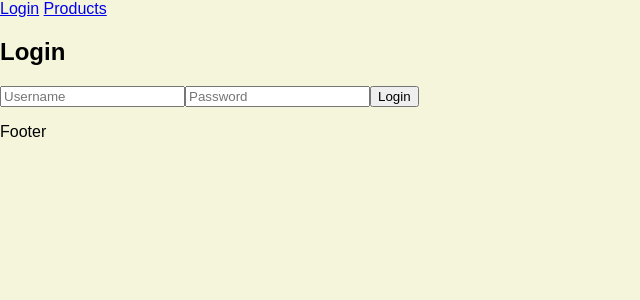
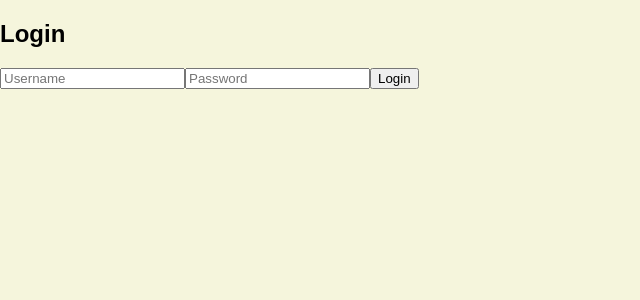
Before and after one commit to Milchick999/spa-react-3, a React app: page /login in a window 1280 px wide. Shown: the top 300 px of the page, without its empty margins (0-640 px from the left). Built offline with nearby package versions, Linux system fonts and the light colour scheme.

Commit message:
feat: Add basic mui layout and protected route

```diff
--- a/package.json
+++ b/package.json
@@ -20,6 +20,9 @@
   },
   "homepage": "https://github.com/Milchick999/spa-react-3#readme",
   "dependencies": {
+    "@emotion/react": "^11.14.0",
+    "@emotion/styled": "^11.14.1",
+    "@mui/material": "^7.3.6",
     "@reduxjs/toolkit": "^2.11.2",
     "react": "^19.2.3",
     "react-dom": "^19.2.3",
--- a/src/App.jsx
+++ b/src/App.jsx
@@ -3,18 +3,36 @@ import MainLayout from './layouts/MainLayout';
 import Login from './features/auth/Login';
 import Products from './features/products/Products';
 import ProductDetails from './features/products/ProductDetails';
+import ProtectedRoute from './routes/ProtectedRoute';
 
 function App() {
   return (
     <Routes>
-      <Route path="/" element={<MainLayout />}>
-        <Route index element={<Navigate to="/login" />} />
+      <Route path="/" element={<Navigate to="/login" />} />
 
-        <Route path="/login" element={<Login />} />
-        <Route path="/products" element={<Products />} />
-        <Route path="/products/:id" element={<ProductDetails />} />
+      <Route path="/login" element={<Login />} />
 
-      </Route>
+      <Route
+        path="/products"
+        element={
+          <ProtectedRoute>
+            <MainLayout>
+              <Products />
+            </MainLayout>
+          </ProtectedRoute>
+        }
+      />
+
+      <Route
+        path="/products/:id"
+        element={
+          <ProtectedRoute>
+            <MainLayout>
+              <ProductDetails />
+            </MainLayout>
+          </ProtectedRoute>
+        }
+      />
     </Routes>
   );
 }
--- a/src/layouts/MainLayout.jsx
+++ b/src/layouts/MainLayout.jsx
@@ -1,20 +1,22 @@
 import { Outlet, Link } from 'react-router-dom';
+import { AppBar, Toolbar, Button, Container } from '@mui/material';
 
-function MainLayout() {
+function MainLayout( {children} ) {
   return (
     <>
-      <header>
-        <nav>
-          <Link to="/login">Login</Link> {" "}
-          <Link to="/products">Products</Link>
-        </nav>
-      </header>
+      <AppBar position="static">
+        <Toolbar>
+          <Button color="inherit" component={Link} to="/products">
+            Products
+          </Button>
+        </Toolbar>
+      </AppBar>
 
-      <main>
-        <Outlet />
-      </main>
+      <Container sx={{ mt: 4, minHeight: '80vh' }}>
+        {children}
+      </Container>
 
-      <footer>
+      <footer style={{ textAlign: 'center', padding: '16px 0' }}>
         <p>Footer</p>
       </footer>
     </>
--- /dev/null
+++ b/src/routes/ProtectedRoute.jsx
@@ -0,0 +1,16 @@
+import { useSelector } from 'react-redux';
+import { Navigate } from 'react-router-dom';
+
+function ProtectedRoute({ children }) {
+  const isAuthenticated = useSelector(
+    (state) => state.auth.isAuthenticated
+  );
+
+  if (!isAuthenticated) {
+    return <Navigate to="/login" replace />;
+  }
+
+  return children;
+}
+
+export default ProtectedRoute;
```
Also changed, not shown: 1 other file (tests, documents, lock files or other folders).
